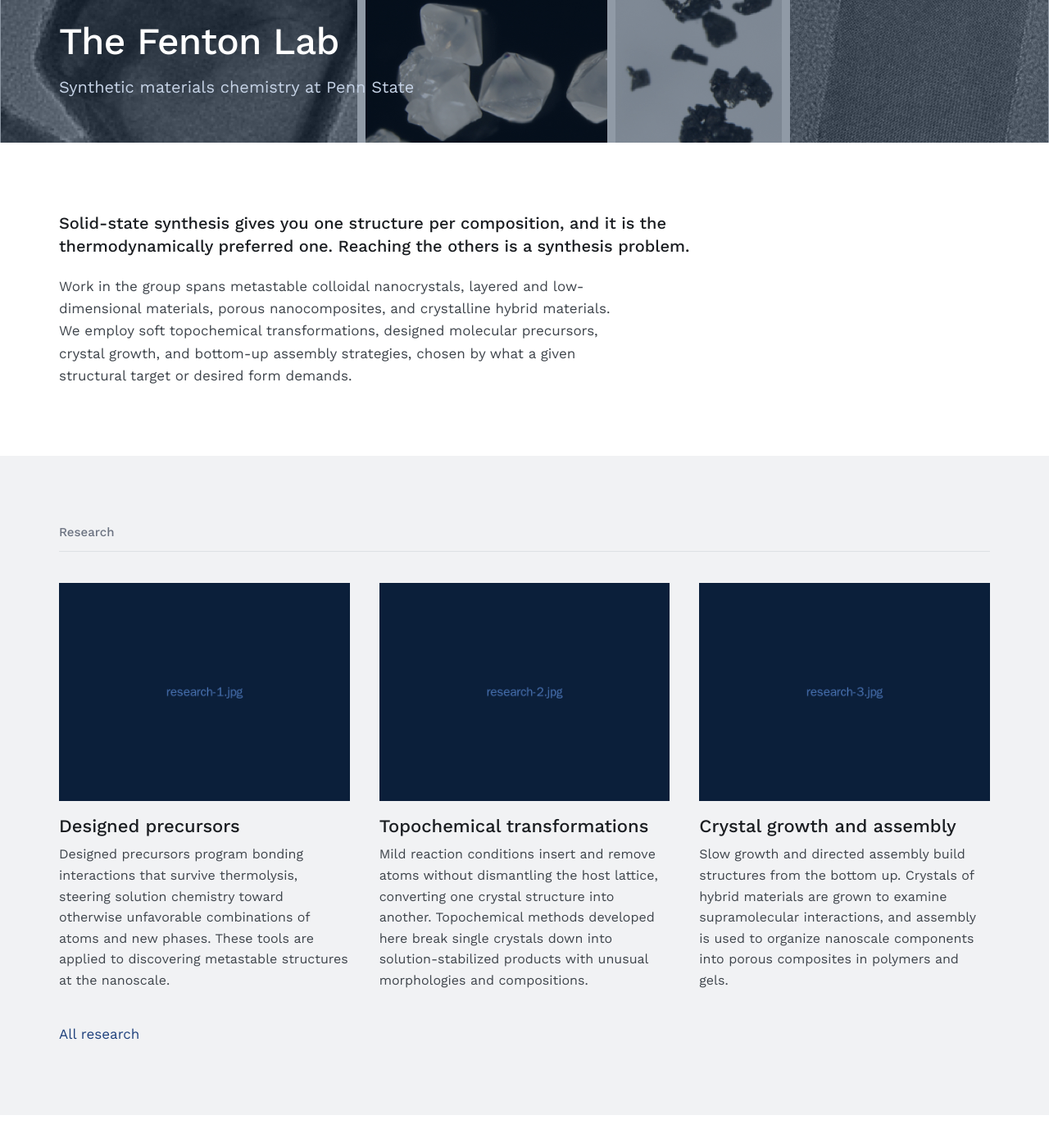
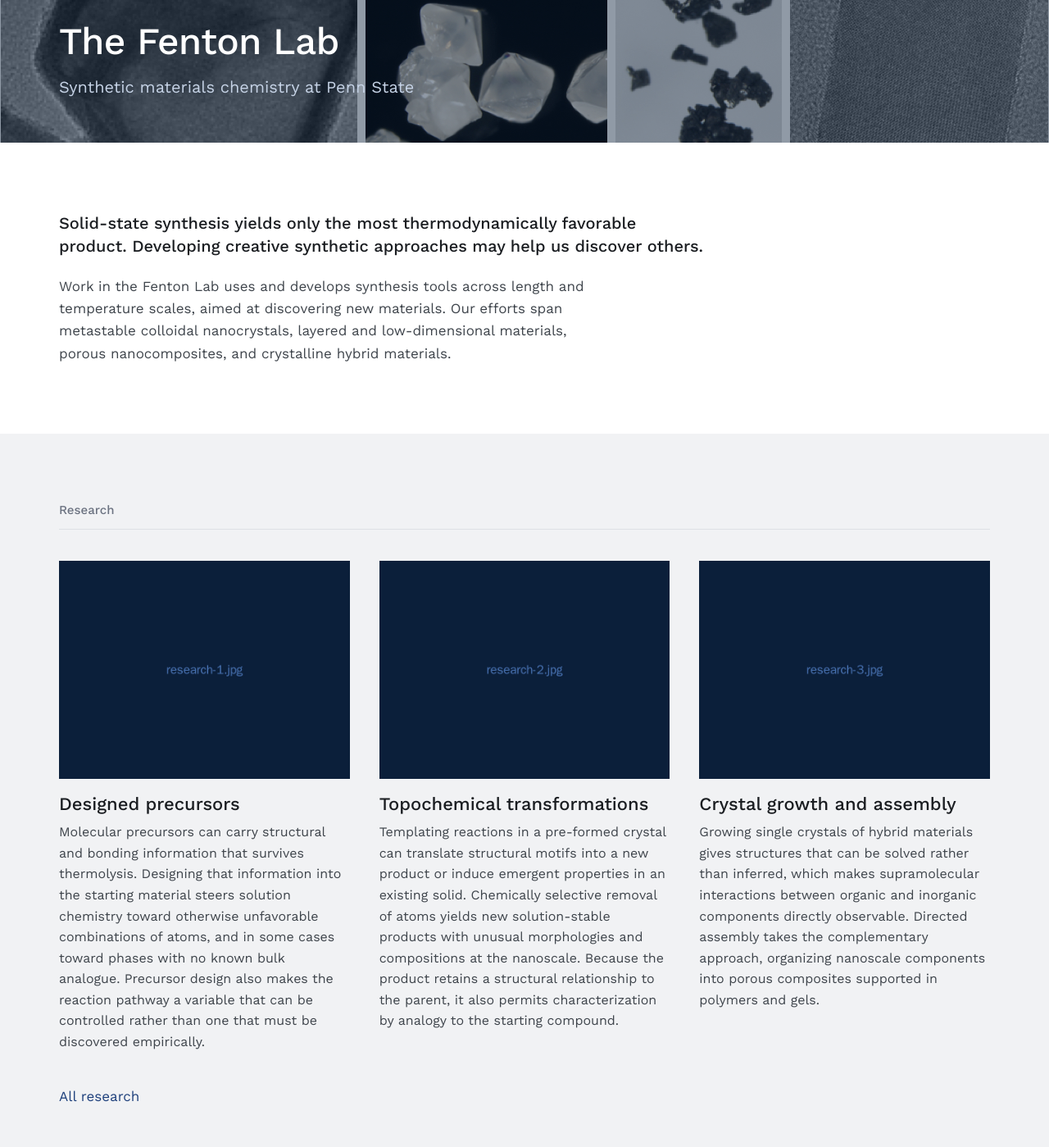
Before and after one commit to thefentonlab/thefentonlab.github.io, a Jekyll site: the page built from index.html, in a window 1280 px wide and 1400 px high, scrolled down 377 px. Shown: the whole window at 82% size. Built offline with Jekyll 4.4.1, drawn with Linux system fonts in a browser that asks for light colours.

Commit message:
Update index.html

```diff
--- a/index.html
+++ b/index.html
@@ -12,8 +12,8 @@ title: Home
 
 <section>
   <div class="wrap">
-    <p class="lede narrow-lg">Solid-state synthesis gives you one structure per composition, and it is the thermodynamically preferred one. Reaching the others is a synthesis problem.</p>
-    <p class="narrow">Work in the group spans metastable colloidal nanocrystals, layered and low-dimensional materials, porous nanocomposites, and crystalline hybrid materials. We employ soft topochemical transformations, designed molecular precursors, crystal growth, and bottom-up assembly strategies, chosen by what a given structural target or desired form demands. </p>
+    <p class="lede narrow-lg">Solid-state synthesis yields only the most thermodynamically favorable product. Developing creative synthetic approaches may help us discover others.</p>
+    <p class="narrow">Work in the Fenton Lab uses and develops synthesis tools across length and temperature scales, aimed at discovering new materials. Our efforts span metastable colloidal nanocrystals, layered and low-dimensional materials, porous nanocomposites, and crystalline hybrid materials. </p>
   </div>
 </section>
 
@@ -24,24 +24,17 @@ title: Home
       <div class="card">
         <figure><img src="{{ '/assets/img/research-1.jpg' | relative_url }}" alt="Designed precursors"></figure>
         <h3>Designed precursors</h3>
-        <p>Designed precursors program bonding interactions that survive thermolysis, steering
-          solution chemistry toward otherwise unfavorable combinations of atoms and
-          new phases. These tools are applied to discovering metastable structures at the nanoscale.</p>
+        <p>Molecular precursors can carry structural and bonding information that survives thermolysis. Designing that information into the starting material steers solution chemistry toward otherwise unfavorable combinations of atoms, and in some cases toward phases with no known bulk analogue. Precursor design also makes the reaction pathway a variable that can be controlled rather than one that must be discovered empirically.</p>
       </div>
       <div class="card">
         <figure><img src="{{ '/assets/img/research-2.jpg' | relative_url }}" alt="Topochemical transformations"></figure>
         <h3>Topochemical transformations</h3>
-        <p>Mild reaction conditions insert and remove atoms without dismantling the host lattice,
-          converting one crystal structure into another. Topochemical methods developed here break
-          single crystals down into solution-stabilized products with unusual morphologies and
-          compositions.</p>
+        <p>Templating reactions in a pre-formed crystal can translate structural motifs into a new product or induce emergent properties in an existing solid. Chemically selective removal of atoms yields new solution-stable products with unusual morphologies and compositions at the nanoscale. Because the product retains a structural relationship to the parent, it also permits characterization by analogy to the starting compound.</p>
       </div>
       <div class="card">
         <figure><img src="{{ '/assets/img/research-3.jpg' | relative_url }}" alt="Crystal growth and assembly"></figure>
         <h3>Crystal growth and assembly</h3>
-        <p>Slow growth and directed assembly build structures from the bottom up. Crystals of
-          hybrid materials are grown to examine supramolecular interactions, and assembly is used
-          to organize nanoscale components into porous composites in polymers and gels.</p>
+        <p>Growing single crystals of hybrid materials gives structures that can be solved rather than inferred, which makes supramolecular interactions between organic and inorganic components directly observable. Directed assembly takes the complementary approach, organizing nanoscale components into porous composites supported in polymers and gels.</p>
       </div>
     </div>
     <p style="margin-top:40px"><a href="{{ '/research/' | relative_url }}">All research</a></p>
```
